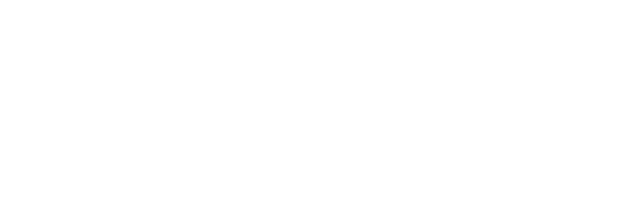
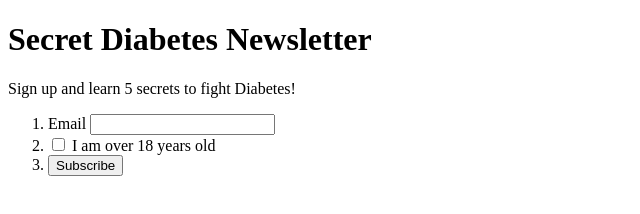
Before and after one commit to jolowu/362-Lab-3, a plain HTML site: page index.html in a window 1280 px wide. Shown: the whole page, without its empty margins (0-640 px from the left). Drawn offline with nearby package versions, Linux system fonts and the light colour scheme.

Commit message:
Update index.html

```diff
--- a/index.html
+++ b/index.html
@@ -7,3 +7,31 @@
   <link href="https://fonts.googleapis.com/css?family=IBM+Plex+Sans&display=swap" rel="stylesheet">
   <link rel="stylesheet" media="screen" href="css/screen.css" />
 </head>
+<body>
+<main id="content">
+  <form method="get" action="#null">
+    <h1>Secret Diabetes Newsletter</h1>
+    <p>
+      Sign up and learn 5 secrets to fight Diabetes!
+    </p>
+    <ol>
+      <li id="input-email">
+        <label for="email">
+          Email <input type="email" name="email" id="email" pattern="^.+@.+$" />
+        </label>
+      </li>
+      <li id="input-age-verification">
+        <label for="age-verification">
+          <input type="checkbox" id="age-verification" name="age-verification" value="18" /> I am over 18 years old
+        </label>
+      </li>
+      <li id="input-submit">
+        <input type="submit" name="submit" id="submit" value="Subscribe" />
+      </li>
+    </ol>
+  </form>
+</main>
+  <script src="https://ajax.googleapis.com/ajax/libs/jquery/3.1.1/jquery.min.js"></script>
+  <script src="js/site.js"></script>
+</body>
+</html>
```
